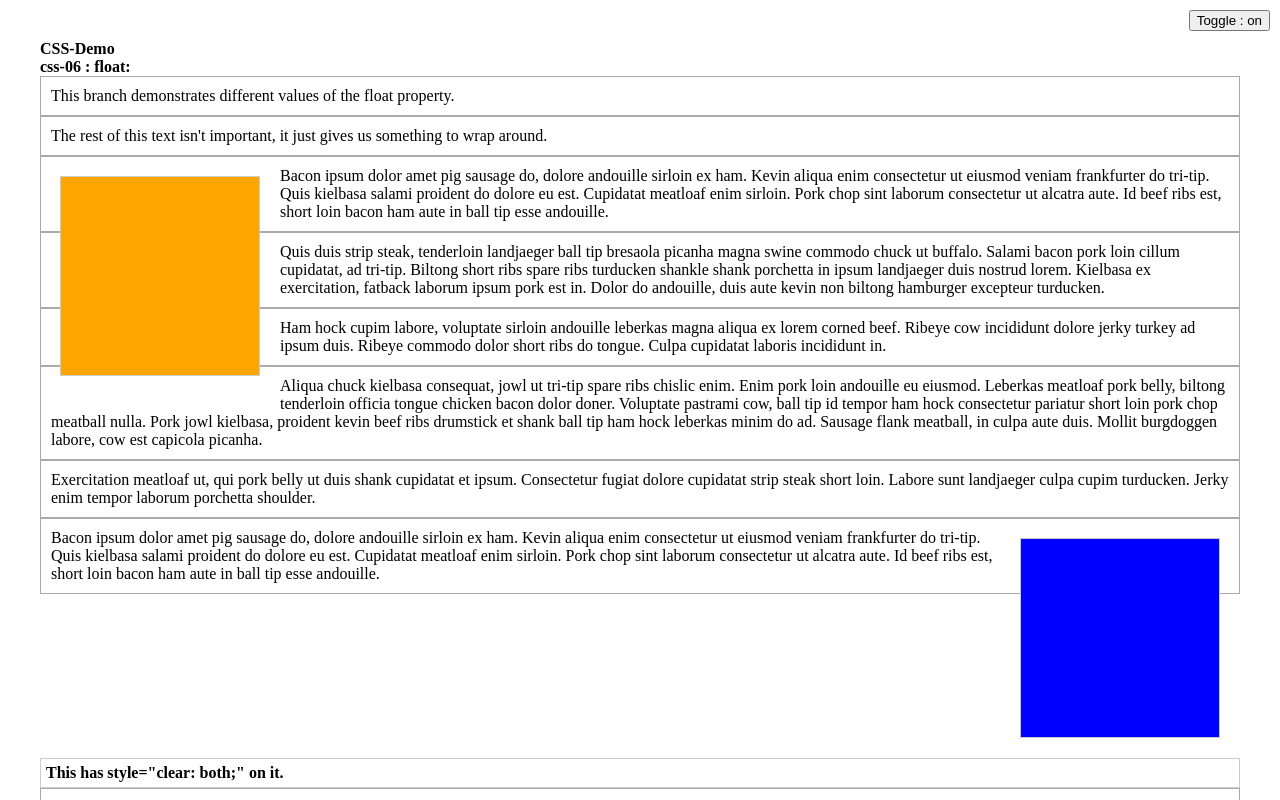
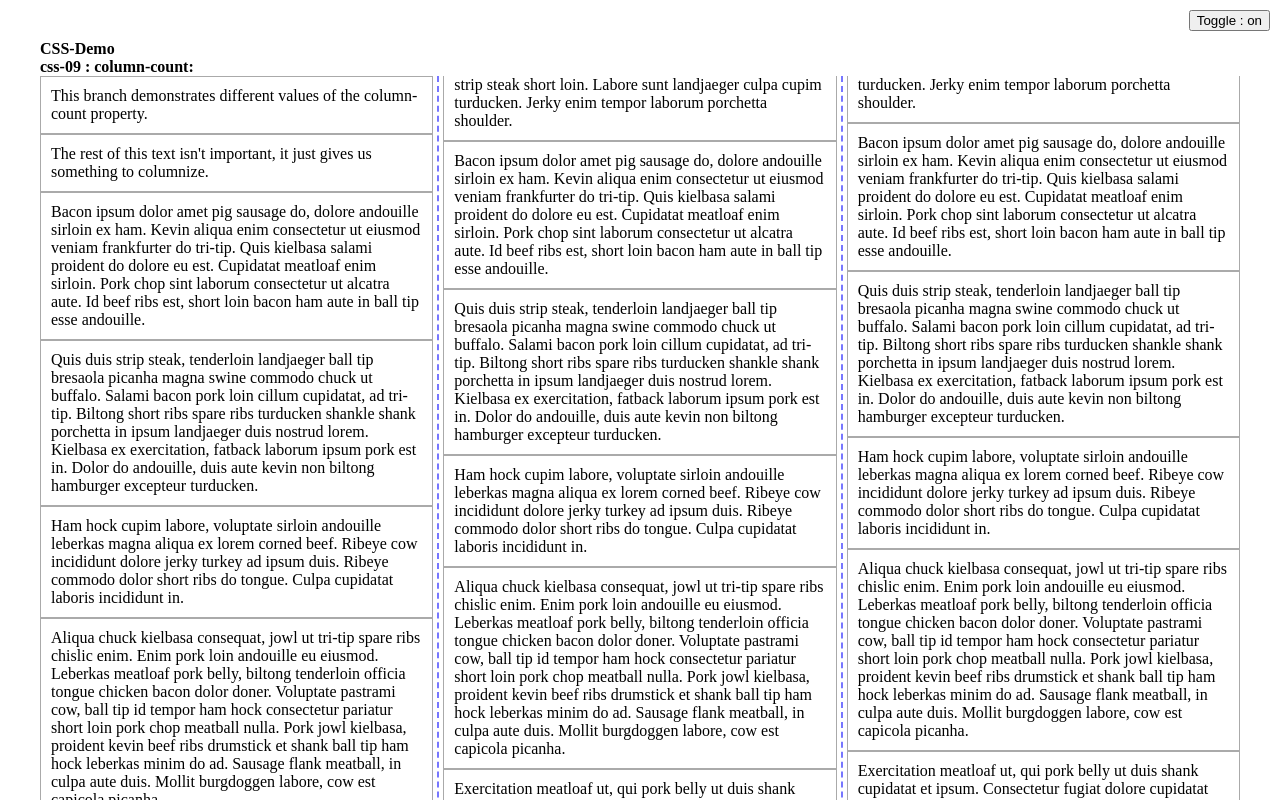
Before and after one commit to IGME-330-01-2235/css-demo, a website built with Vite: page src/index.html in a window 1280 px wide. Both pictures are taken after a click on the button "Toggle : off". Shown: the top 800 px of the page. Built offline with nearby package versions, Linux system fonts and the light colour scheme.

Commit message:
Demo 09 : column-count

```diff
--- a/src/index.html
+++ b/src/index.html
@@ -8,19 +8,12 @@
   </head>
   <body class="off">
     <h1>CSS-Demo</h1>
-    <h2>css-06 : float:</h2>
+    <h2>css-09 : column-count:</h2>
     <button id="toggle-button">Toggle : off</button>
-    <p>This branch demonstrates different values of the float property.</p>
-    <p>The rest of this text isn't important, it just gives us something to wrap around.</p>
-    <div class="left"></div>
+    <div class="column-holder">
+    <p>This branch demonstrates different values of the column-count property.</p>
+    <p>The rest of this text isn't important, it just gives us something to columnize.</p>
     <p>Bacon ipsum dolor amet pig sausage do, dolore andouille sirloin ex ham. Kevin aliqua enim consectetur ut eiusmod veniam frankfurter do tri-tip. Quis kielbasa salami proident do dolore eu est. Cupidatat meatloaf enim sirloin. Pork chop sint laborum consectetur ut alcatra aute. Id beef ribs est, short loin bacon ham aute in ball tip esse andouille.</p>
-    <p>Quis duis strip steak, tenderloin landjaeger ball tip bresaola picanha magna swine commodo chuck ut buffalo. Salami bacon pork loin cillum cupidatat, ad tri-tip. Biltong short ribs spare ribs turducken shankle shank porchetta in ipsum landjaeger duis nostrud lorem. Kielbasa ex exercitation, fatback laborum ipsum pork est in. Dolor do andouille, duis aute kevin non biltong hamburger excepteur turducken.</p>
-    <p>Ham hock cupim labore, voluptate sirloin andouille leberkas magna aliqua ex lorem corned beef. Ribeye cow incididunt dolore jerky turkey ad ipsum duis. Ribeye commodo dolor short ribs do tongue. Culpa cupidatat laboris incididunt in.</p>
-    <p>Aliqua chuck kielbasa consequat, jowl ut tri-tip spare ribs chislic enim. Enim pork loin andouille eu eiusmod. Leberkas meatloaf pork belly, biltong tenderloin officia tongue chicken bacon dolor doner. Voluptate pastrami cow, ball tip id tempor ham hock consectetur pariatur short loin pork chop meatball nulla. Pork jowl kielbasa, proident kevin beef ribs drumstick et shank ball tip ham hock leberkas minim do ad. Sausage flank meatball, in culpa aute duis. Mollit burgdoggen labore, cow est capicola picanha.</p>
-    <p>Exercitation meatloaf ut, qui pork belly ut duis shank cupidatat et ipsum. Consectetur fugiat dolore cupidatat strip steak short loin. Labore sunt landjaeger culpa cupim turducken. Jerky enim tempor laborum porchetta shoulder.</p>
-    <div class="right"></div>
-    <p>Bacon ipsum dolor amet pig sausage do, dolore andouille sirloin ex ham. Kevin aliqua enim consectetur ut eiusmod veniam frankfurter do tri-tip. Quis kielbasa salami proident do dolore eu est. Cupidatat meatloaf enim sirloin. Pork chop sint laborum consectetur ut alcatra aute. Id beef ribs est, short loin bacon ham aute in ball tip esse andouille.</p>
-    <h4 style="clear: both;">This has style="clear: both;" on it.</h4>
     <p>Quis duis strip steak, tenderloin landjaeger ball tip bresaola picanha magna swine commodo chuck ut buffalo. Salami bacon pork loin cillum cupidatat, ad tri-tip. Biltong short ribs spare ribs turducken shankle shank porchetta in ipsum landjaeger duis nostrud lorem. Kielbasa ex exercitation, fatback laborum ipsum pork est in. Dolor do andouille, duis aute kevin non biltong hamburger excepteur turducken.</p>
     <p>Ham hock cupim labore, voluptate sirloin andouille leberkas magna aliqua ex lorem corned beef. Ribeye cow incididunt dolore jerky turkey ad ipsum duis. Ribeye commodo dolor short ribs do tongue. Culpa cupidatat laboris incididunt in.</p>
     <p>Aliqua chuck kielbasa consequat, jowl ut tri-tip spare ribs chislic enim. Enim pork loin andouille eu eiusmod. Leberkas meatloaf pork belly, biltong tenderloin officia tongue chicken bacon dolor doner. Voluptate pastrami cow, ball tip id tempor ham hock consectetur pariatur short loin pork chop meatball nulla. Pork jowl kielbasa, proident kevin beef ribs drumstick et shank ball tip ham hock leberkas minim do ad. Sausage flank meatball, in culpa aute duis. Mollit burgdoggen labore, cow est capicola picanha.</p>
@@ -30,6 +23,12 @@
     <p>Ham hock cupim labore, voluptate sirloin andouille leberkas magna aliqua ex lorem corned beef. Ribeye cow incididunt dolore jerky turkey ad ipsum duis. Ribeye commodo dolor short ribs do tongue. Culpa cupidatat laboris incididunt in.</p>
     <p>Aliqua chuck kielbasa consequat, jowl ut tri-tip spare ribs chislic enim. Enim pork loin andouille eu eiusmod. Leberkas meatloaf pork belly, biltong tenderloin officia tongue chicken bacon dolor doner. Voluptate pastrami cow, ball tip id tempor ham hock consectetur pariatur short loin pork chop meatball nulla. Pork jowl kielbasa, proident kevin beef ribs drumstick et shank ball tip ham hock leberkas minim do ad. Sausage flank meatball, in culpa aute duis. Mollit burgdoggen labore, cow est capicola picanha.</p>
     <p>Exercitation meatloaf ut, qui pork belly ut duis shank cupidatat et ipsum. Consectetur fugiat dolore cupidatat strip steak short loin. Labore sunt landjaeger culpa cupim turducken. Jerky enim tempor laborum porchetta shoulder.</p>
+    <p>Bacon ipsum dolor amet pig sausage do, dolore andouille sirloin ex ham. Kevin aliqua enim consectetur ut eiusmod veniam frankfurter do tri-tip. Quis kielbasa salami proident do dolore eu est. Cupidatat meatloaf enim sirloin. Pork chop sint laborum consectetur ut alcatra aute. Id beef ribs est, short loin bacon ham aute in ball tip esse andouille.</p>
+    <p>Quis duis strip steak, tenderloin landjaeger ball tip bresaola picanha magna swine commodo chuck ut buffalo. Salami bacon pork loin cillum cupidatat, ad tri-tip. Biltong short ribs spare ribs turducken shankle shank porchetta in ipsum landjaeger duis nostrud lorem. Kielbasa ex exercitation, fatback laborum ipsum pork est in. Dolor do andouille, duis aute kevin non biltong hamburger excepteur turducken.</p>
+    <p>Ham hock cupim labore, voluptate sirloin andouille leberkas magna aliqua ex lorem corned beef. Ribeye cow incididunt dolore jerky turkey ad ipsum duis. Ribeye commodo dolor short ribs do tongue. Culpa cupidatat laboris incididunt in.</p>
+    <p>Aliqua chuck kielbasa consequat, jowl ut tri-tip spare ribs chislic enim. Enim pork loin andouille eu eiusmod. Leberkas meatloaf pork belly, biltong tenderloin officia tongue chicken bacon dolor doner. Voluptate pastrami cow, ball tip id tempor ham hock consectetur pariatur short loin pork chop meatball nulla. Pork jowl kielbasa, proident kevin beef ribs drumstick et shank ball tip ham hock leberkas minim do ad. Sausage flank meatball, in culpa aute duis. Mollit burgdoggen labore, cow est capicola picanha.</p>
+    <p>Exercitation meatloaf ut, qui pork belly ut duis shank cupidatat et ipsum. Consectetur fugiat dolore cupidatat strip steak short loin. Labore sunt landjaeger culpa cupim turducken. Jerky enim tempor laborum porchetta shoulder.</p>
+  </div>
     <script type="module" src="./main.ts"></script>
   </body>
 </html>
--- a/src/styles.css
+++ b/src/styles.css
@@ -14,14 +14,6 @@ p {
   border: 1px solid #aaa;
 }
 
-div {
-  border: 1px solid #ccc;
-  padding: 10px;
-  width: 200px;
-  height: 200px;
-  margin: 20px;
-}
-
 h1, h2, h3, h4  {
   font-weight: bold;
 }
@@ -31,14 +23,8 @@ h4 {
   border: 1px solid #ccc;
 }
 
-.on .left {
-  background-color: orange;
-  float: inline-start;
-  /* use ^^^^^^^^^^^^ instead of float: left; ... it's rtl/ltr independent!*/
+.on .column-holder {
+  column-count: 3;
+  column-gap: 10px;
+  column-rule: 2px dashed #77f;
 }
-
-.on .right {
-  background-color: blue;
-  float: inline-end;
-  /* use ^^^^^^^^^^ instead of float: right; ... it's rtl/ltr independent!*/
-}
```
Also changed, not shown: README.md.
